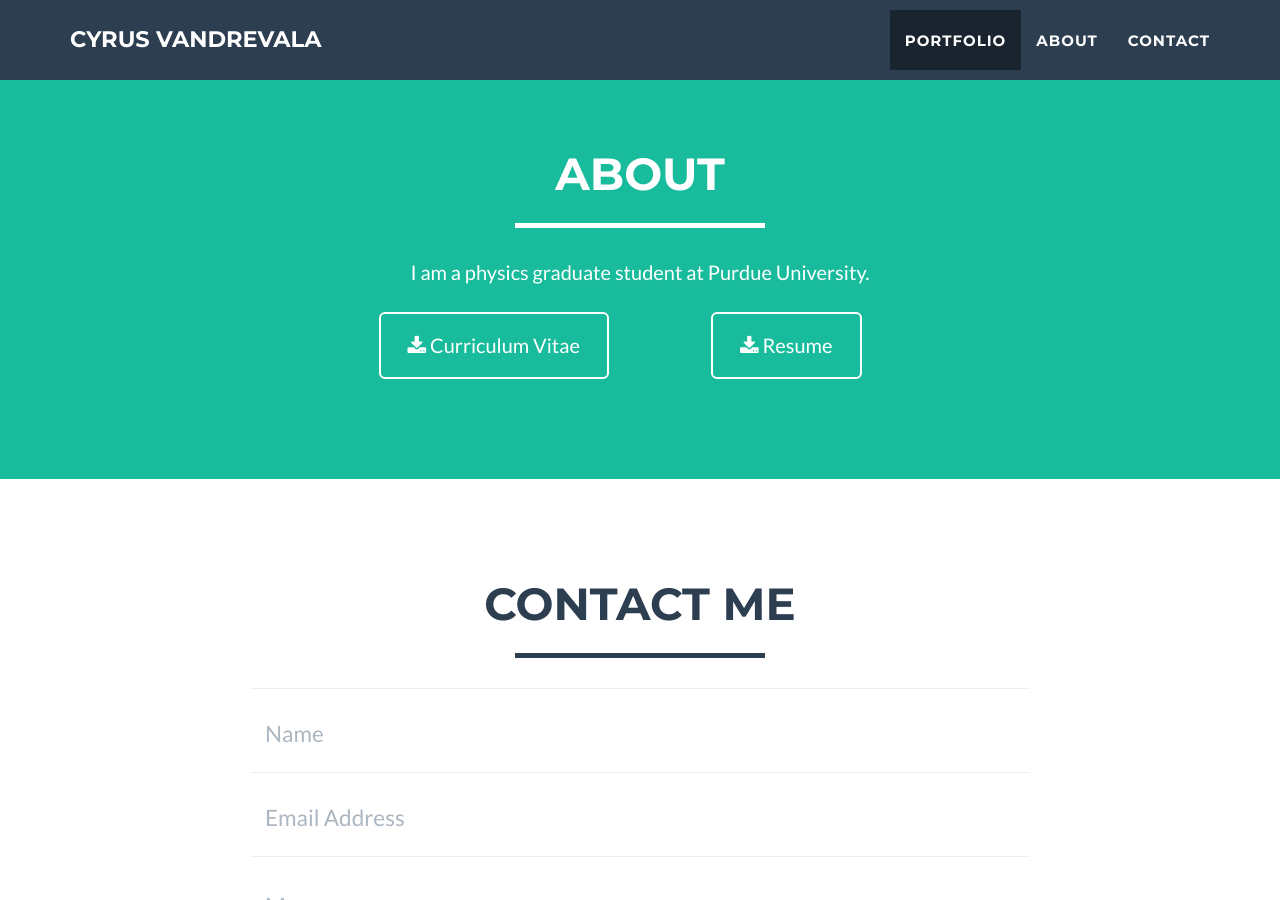
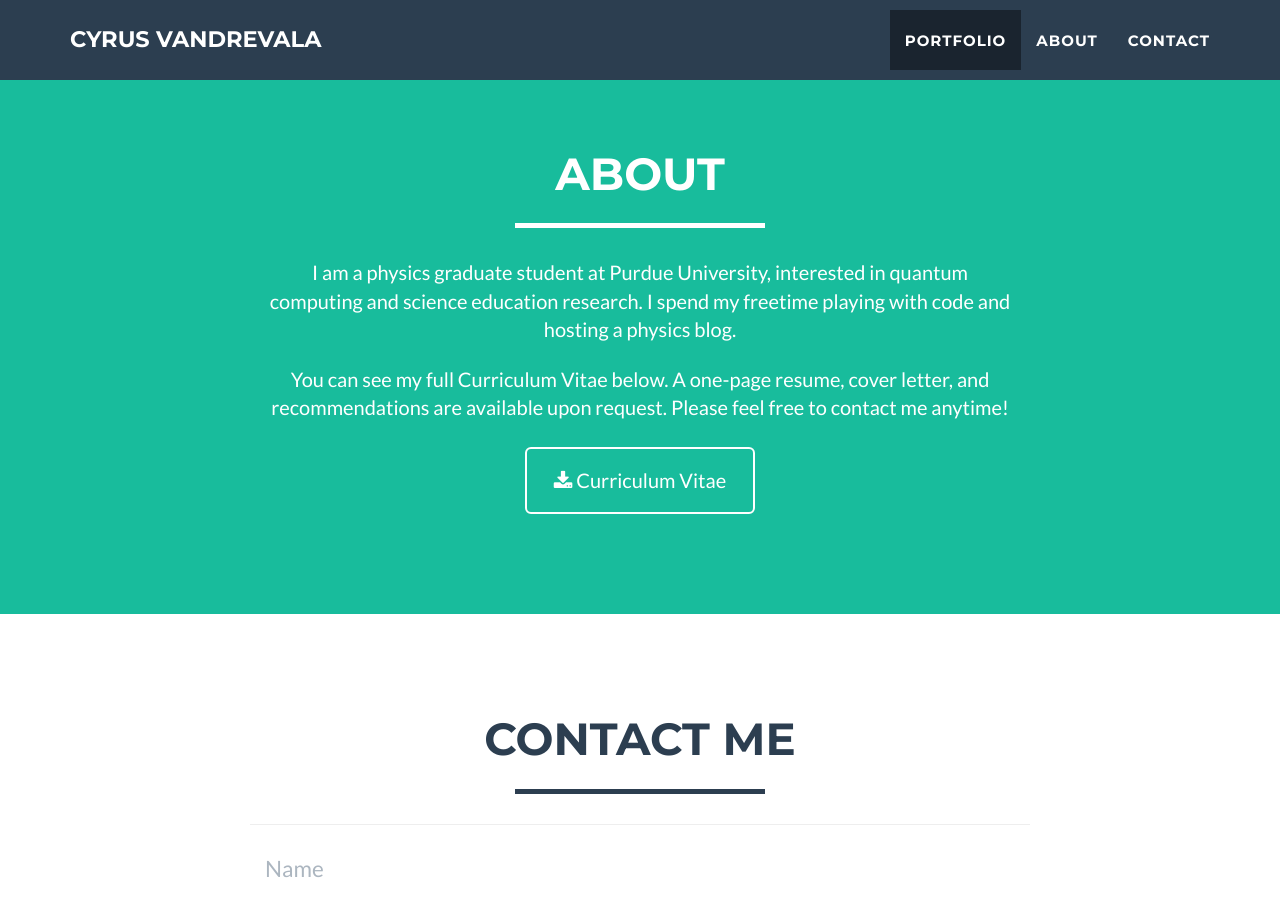
Before and after one commit to cmvandrevala/cmvandrevala.github.io, a Jekyll site: the page built from index.html, in a window 1280 px wide and 900 px high, scrolled down 1915 px. Built offline with Jekyll 4.4.1, drawn with Linux system fonts in a browser that asks for light colours.

Commit message:
Update About Section
I flesh out the paragraphs in the "About" section of the website,
add the final curriculum vitae, and remove the link to the resume.

```diff
--- a/_includes/about.html
+++ b/_includes/about.html
@@ -9,18 +9,17 @@
             </div>
             <div class="row">
                 <div class="col-lg-8 col-lg-offset-2 text-center">
-                    <p>I am a physics graduate student at Purdue University.</p>
+                    <p>I am a physics graduate student at Purdue University, interested in quantum computing and science education research. I spend my freetime playing with code and hosting a physics blog.</p>
                 </div>
-                <div class="col-lg-3 col-lg-offset-3 text-center">
-                    <a href="#" class="btn btn-lg btn-outline">
+                <div class="col-lg-8 col-lg-offset-2 text-center">
+					<p></p>
+                    <p>You can see my full Curriculum Vitae below. A one-page resume, cover letter, and recommendations are available upon request. Please feel free to contact me anytime!</p>
+                </div>
+                <div class="col-lg-8 col-lg-offset-2 text-center">
+                    <a href="{{ site.path }}/supporting_docs/curriculum_vitae.pdf" class="btn btn-lg btn-outline">
                         <i class="fa fa-download"></i> Curriculum Vitae
                     </a>
 				</div>
-                <div class="col-lg-3 text-center">
-                    <a href="#" class="btn btn-lg btn-outline">
-                        <i class="fa fa-download"></i> Resume
-                    </a>
-                </div>
             </div>
         </div>
     </section>
```
Also changed, not shown: 1 other file.
